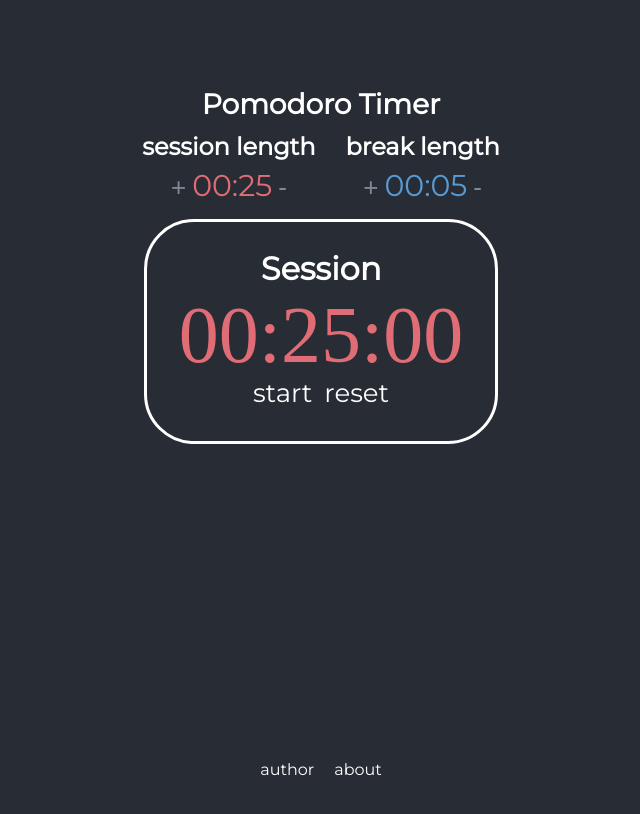
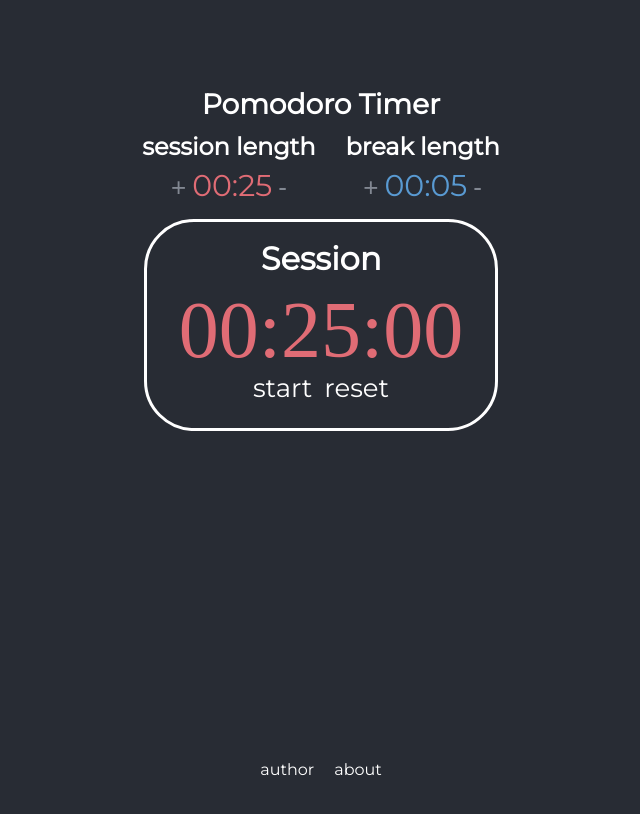
Before and after one commit to acoltelli/pomodoro, a React (Create React App) app: page / in a window 1280 px wide. Shown: the top 814 px of the page, without its empty margins (319-959 px from the left). Built offline with nearby package versions, Linux system fonts and the light colour scheme; a web font is replaced by a local one.

Commit message:
*obsess over css*

```diff
--- a/src/App.css
+++ b/src/App.css
@@ -18,7 +18,7 @@
   margin-bottom: -45px;
   margin-top: 40px;
 }
-
+/* TODO: fix scroll of footer  */
 .Footer {
   position: fixed;
   left: 0;
@@ -99,6 +99,8 @@ a:hover {
 .TimerTitle{
   font-family: 'Montserrat', sans-serif;
   font-size: 32px;
+  padding-bottom: 15px;
+  line-height: 20px;
 }
 
 .TimeDisplay{
@@ -115,7 +117,7 @@ a:hover {
 
 .startpause{
   font-family: 'Montserrat', sans-serif;
-   padding-bottom: 32px;
+   padding-bottom: 24px;
 }
 
 body, html {
```
